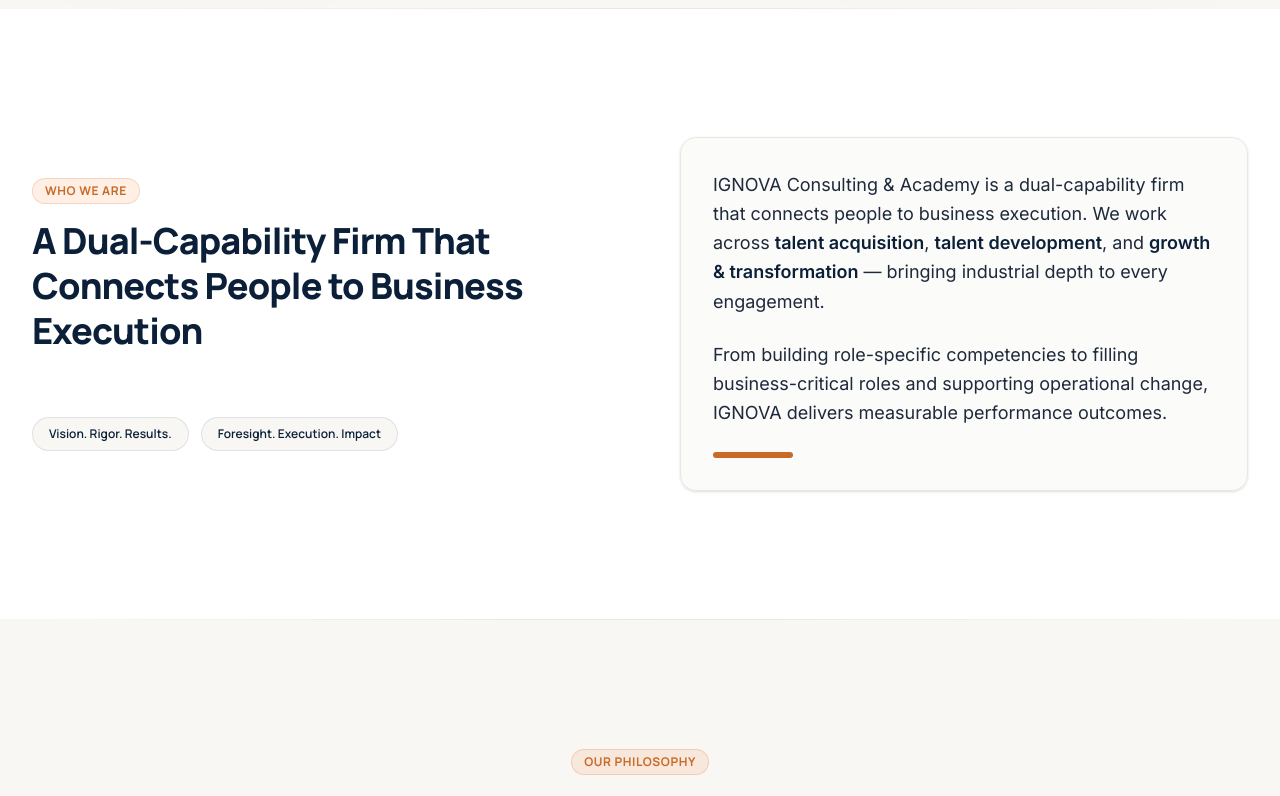
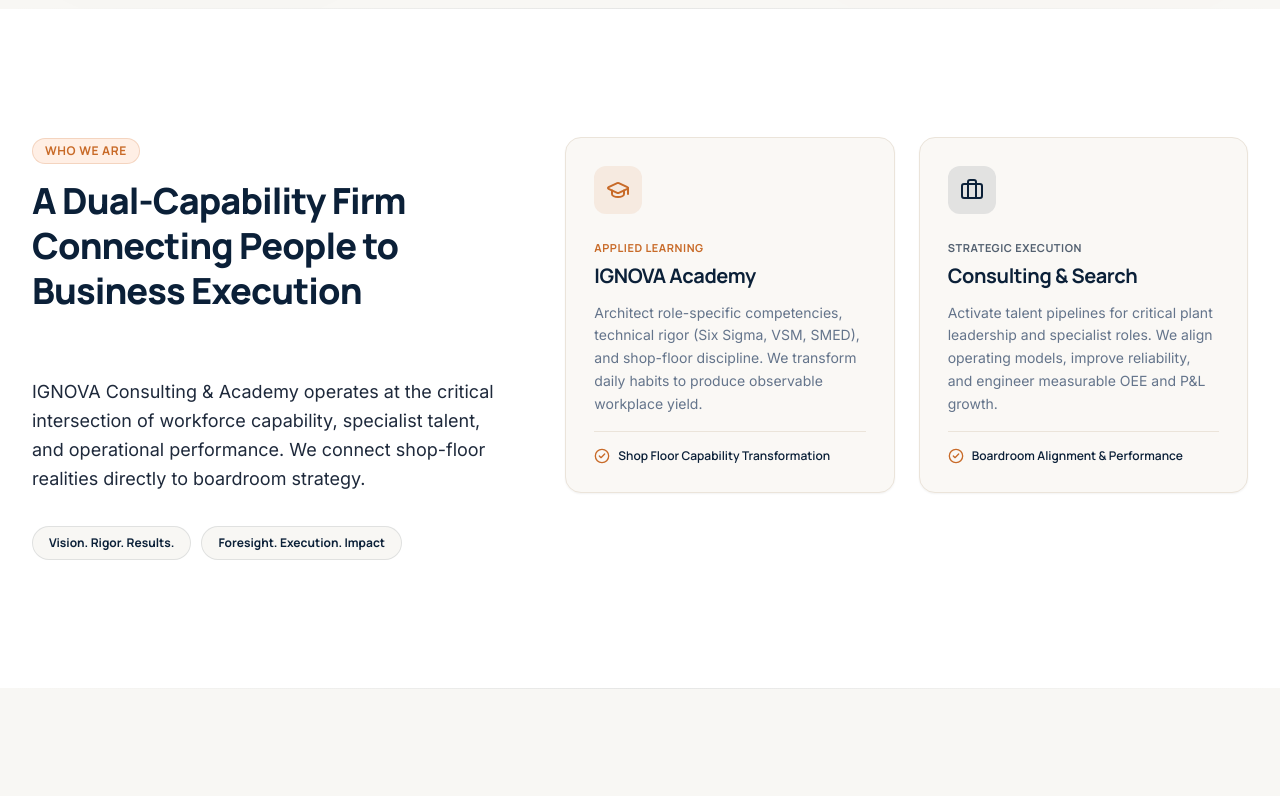
Before and after one commit to ayushprakash1010-jpg/Ignova, a Next.js app: page /about in a window 1280 px wide. Shown: the part 660-1456 px from the top of the page. Built offline with nearby package versions, Linux system fonts and the light colour scheme; a web font is replaced by a local one.

Commit message:
feat(about): elevate who-we-are dual capability, refine sectors and fix CTA loop

```diff
--- a/src/app/about/page.tsx
+++ b/src/app/about/page.tsx
@@ -3,7 +3,7 @@
 import { motion } from "framer-motion";
 import {
   Factory,
-  Car,
+  Cog,
   Building2,
   Monitor,
   Heart,
@@ -11,6 +11,9 @@ import {
   Eye,
   Crosshair,
   BarChart3,
+  GraduationCap,
+  Briefcase,
+  CheckCircle2,
 } from "lucide-react";
 import SectionHeading from "@/components/ui/SectionHeading";
 import StatCounter from "@/components/ui/StatCounter";
@@ -40,11 +43,31 @@ const philosophyItems = [
 ];
 
 const sectors = [
-  { name: "Manufacturing", icon: Factory },
-  { name: "Automotive", icon: Car },
-  { name: "Financial Services", icon: Building2 },
-  { name: "Technology", icon: Monitor },
-  { name: "Healthcare", icon: Heart },
+  {
+    name: "Manufacturing",
+    icon: Factory,
+    focus: "Process optimization, lean flow & smart plant systems",
+  },
+  {
+    name: "Automotive & Mobility",
+    icon: Cog,
+    focus: "Tier-1 component engineering, precision tooling & assembly",
+  },
+  {
+    name: "Financial Services",
+    icon: Building2,
+    focus: "Banking operations, risk governance & digital transformation",
+  },
+  {
+    name: "Technology",
+    icon: Monitor,
+    focus: "Enterprise platforms, product leadership & scale operations",
+  },
+  {
+    name: "Healthcare",
+    icon: Heart,
+    focus: "Life sciences, diagnostics & rigorous compliance standards",
+  },
 ];
 
 const howWeWork = [
@@ -117,26 +140,30 @@ export default function AboutPage() {
       {/* ============ WHO WE ARE ============ */}
       <section className="py-24 md:py-32 bg-white">
         <div className="max-w-7xl mx-auto px-4 sm:px-6 lg:px-8">
-          <div className="grid grid-cols-1 lg:grid-cols-2 gap-12 lg:gap-20 items-center">
+          <div className="grid grid-cols-1 lg:grid-cols-12 gap-12 lg:gap-16 items-start">
             {/* Left column */}
             <motion.div
               initial={{ opacity: 0, x: -30 }}
               whileInView={{ opacity: 1, x: 0 }}
               viewport={{ once: true }}
               transition={{ duration: 0.6 }}
+              className="lg:col-span-5 space-y-6"
             >
               <SectionHeading
                 label="Who We Are"
-                title="A Dual-Capability Firm That Connects People to Business Execution"
+                title="A Dual-Capability Firm Connecting People to Business Execution"
               />
 
-              <div className="flex flex-wrap gap-3 mt-2">
+              <p className="text-base sm:text-lg text-charcoal leading-relaxed">
+                IGNOVA Consulting &amp; Academy operates at the critical intersection of workforce capability, specialist talent, and operational performance. We connect shop-floor realities directly to boardroom strategy.
+              </p>
+
+              <div className="flex flex-wrap gap-2.5 pt-2">
                 {["Vision. Rigor. Results.", "Foresight. Execution. Impact"].map(
                   (tagline) => (
                     <span
                       key={tagline}
-                      className="px-4 py-2 bg-cream text-navy text-xs font-semibold rounded-full border border-navy/10"
-                      style={{ fontFamily: "var(--font-accent)" }}
+                      className="px-4 py-2 bg-cream text-navy text-xs font-bold rounded-full border border-navy/10 font-accent"
                     >
                       {tagline}
                     </span>
@@ -145,36 +172,63 @@ export default function AboutPage() {
               </div>
             </motion.div>
 
-            {/* Right column */}
+            {/* Right column - Dual Capability Cards */}
             <motion.div
               initial={{ opacity: 0, x: 30 }}
               whileInView={{ opacity: 1, x: 0 }}
               viewport={{ once: true }}
               transition={{ duration: 0.6, delay: 0.2 }}
-              className="space-y-6 bg-cream/50 rounded-2xl p-8 border border-cream-dark shadow-sm"
+              className="lg:col-span-7 grid grid-cols-1 sm:grid-cols-2 gap-6"
             >
-              <p className="text-lg text-charcoal leading-relaxed">
-                IGNOVA Consulting & Academy is a dual-capability firm that
-                connects people to business execution. We work across{" "}
-                <span className="font-semibold text-navy">
-                  talent acquisition
+              {/* Capability 1: Academy & Capability */}
+              <div className="bg-[#FAF8F5] rounded-2xl p-7 border border-[#EBE4DA] shadow-xs hover:border-orange/30 transition-all flex flex-col justify-between">
+                <div>
+                  <div className="w-12 h-12 rounded-xl bg-orange/10 flex items-center justify-center text-orange mb-5">
+                    <GraduationCap className="w-6 h-6" />
+                  </div>
+                  <span className="text-[11px] font-bold uppercase tracking-wider text-orange font-accent">
+                    Applied Learning
                   </span>
-                ,{" "}
-                <span className="font-semibold text-navy">
-                  talent development
+                  <h3
+                    className="text-xl font-bold text-navy mt-1 mb-3"
+                    style={{ fontFamily: "var(--font-heading)" }}
+                  >
+                    IGNOVA Academy
+                  </h3>
+                  <p className="text-sm text-charcoal-light leading-relaxed mb-4">
+                    Architect role-specific competencies, technical rigor (Six Sigma, VSM, SMED), and shop-floor discipline. We transform daily habits to produce observable workplace yield.
+                  </p>
+                </div>
+                <div className="pt-4 border-t border-[#EBE4DA] flex items-center gap-2 text-xs font-semibold text-navy font-accent">
+                  <CheckCircle2 className="w-4 h-4 text-orange" />
+                  Shop Floor Capability Transformation
+                </div>
+              </div>
+
+              {/* Capability 2: Executive Advisory & Search */}
+              <div className="bg-[#FAF8F5] rounded-2xl p-7 border border-[#EBE4DA] shadow-xs hover:border-navy/30 transition-all flex flex-col justify-between">
+                <div>
+                  <div className="w-12 h-12 rounded-xl bg-navy/10 flex items-center justify-center text-navy mb-5">
+                    <Briefcase className="w-6 h-6" />
+                  </div>
+                  <span className="text-[11px] font-bold uppercase tracking-wider text-navy/70 font-accent">
+                    Strategic Execution
                   </span>
-                , and{" "}
-                <span className="font-semibold text-navy">
-                  growth & transformation
-                </span>{" "}
-                — bringing industrial depth to every engagement.
+                  <h3
+                    className="text-xl font-bold text-navy mt-1 mb-3"
+                    style={{ fontFamily: "var(--font-heading)" }}
+                  >
+                    Consulting &amp; Search
+                  </h3>
+                  <p className="text-sm text-charcoal-light leading-relaxed mb-4">
+                    Activate talent pipelines for critical plant leadership and specialist roles. We align operating models, improve reliability, and engineer measurable OEE and P&amp;L growth.
                   </p>
-              <p className="text-lg text-charcoal leading-relaxed">
-                From building role-specific competencies to filling
-                business-critical roles and supporting operational change,
-                IGNOVA delivers measurable performance outcomes.
-              </p>
-              <div className="h-1.5 w-20 rounded-full bg-orange" />
+                </div>
+                <div className="pt-4 border-t border-[#EBE4DA] flex items-center gap-2 text-xs font-semibold text-navy font-accent">
+                  <CheckCircle2 className="w-4 h-4 text-[#C86A28]" />
+                  Boardroom Alignment &amp; Performance
+                </div>
+              </div>
             </motion.div>
           </div>
         </div>
@@ -256,10 +310,11 @@ export default function AboutPage() {
           <SectionHeading
             label="Sectors We Serve"
             title="Apply Experience Across Sectors & Business Functions"
+            subtitle="Deep cross-functional capability honed across demanding industrial and enterprise operating environments."
             centered
           />
 
-          <div className="grid grid-cols-2 sm:grid-cols-3 md:grid-cols-5 gap-6">
+          <div className="grid grid-cols-1 sm:grid-cols-2 lg:grid-cols-5 gap-6">
             {sectors.map((sector, index) => {
               const Icon = sector.icon;
               return (
@@ -269,17 +324,22 @@ export default function AboutPage() {
                   whileInView={{ opacity: 1, y: 0 }}
                   viewport={{ once: true }}
                   transition={{ duration: 0.4, delay: index * 0.1 }}
-                  className="group bg-cream rounded-2xl p-6 text-center shadow-sm hover:shadow-lg hover:bg-white border border-cream-dark hover:border-orange/20 transition-all duration-300 hover:-translate-y-1"
+                  className="group bg-cream rounded-2xl p-6 text-left shadow-xs hover:shadow-lg hover:bg-white border border-cream-dark hover:border-orange/30 transition-all duration-300 hover:-translate-y-1 flex flex-col justify-between"
                 >
-                  <div className="w-16 h-16 mx-auto rounded-xl bg-navy/5 group-hover:bg-orange/10 flex items-center justify-center mb-4 transition-colors duration-300">
-                    <Icon className="w-8 h-8 text-navy group-hover:text-orange transition-colors duration-300" />
+                  <div>
+                    <div className="w-12 h-12 rounded-xl bg-navy/5 group-hover:bg-orange/10 flex items-center justify-center mb-5 transition-colors duration-300">
+                      <Icon className="w-6 h-6 text-navy group-hover:text-orange transition-colors duration-300" />
                     </div>
                     <h3
-                    className="text-sm font-bold text-navy"
-                    style={{ fontFamily: "var(--font-accent)" }}
+                      className="text-base font-bold text-navy mb-2"
+                      style={{ fontFamily: "var(--font-heading)" }}
                     >
                       {sector.name}
                     </h3>
+                    <p className="text-xs text-charcoal-light leading-relaxed">
+                      {sector.focus}
+                    </p>
+                  </div>
                 </motion.div>
               );
             })}
@@ -358,6 +418,8 @@ export default function AboutPage() {
         title="Align the Mandate. Mobilize Expertise. Deliver Performance."
         buttonText="Explore Our Services"
         buttonHref="/services"
+        secondaryButtonText="Explore Our Approach"
+        secondaryButtonHref="/approach"
       />
     </>
   );
--- a/src/components/ui/CTABanner.tsx
+++ b/src/components/ui/CTABanner.tsx
@@ -6,6 +6,8 @@ interface CTABannerProps {
   subtitle?: string;
   buttonText?: string;
   buttonHref?: string;
+  secondaryButtonText?: string;
+  secondaryButtonHref?: string;
   variant?: "orange" | "navy";
 }
 
@@ -14,6 +16,8 @@ export default function CTABanner({
   subtitle = "Start with mandate calibration and performance goals. We align the industrial and talent expertise.",
   buttonText = "Schedule a Consultation",
   buttonHref = "/contact",
+  secondaryButtonText = "Learn About Our Firm",
+  secondaryButtonHref = "/about",
   variant = "navy",
 }: CTABannerProps) {
   return (
@@ -60,12 +64,14 @@ export default function CTABanner({
                 {buttonText}
                 <ArrowRight className="w-4 h-4" />
               </Link>
-              <Link
-                href="/about"
-                className="inline-flex items-center justify-center gap-2 px-6 py-3.5 text-sm font-semibold rounded-xl text-white/90 hover:text-white border border-white/20 hover:bg-white/10 transition-all font-accent"
-              >
-                Learn About Our Firm
-              </Link>
+              {secondaryButtonText && secondaryButtonHref && (
+                <Link
+                  href={secondaryButtonHref}
+                  className="inline-flex items-center justify-center gap-2 px-6 py-3.5 text-sm font-semibold rounded-xl text-white/90 hover:text-white border border-white/20 hover:bg-white/10 transition-all font-accent"
+                >
+                  {secondaryButtonText}
+                </Link>
+              )}
             </div>
           </div>
         </div>
```
Lines whose indentation alone changed are shown as unchanged.
